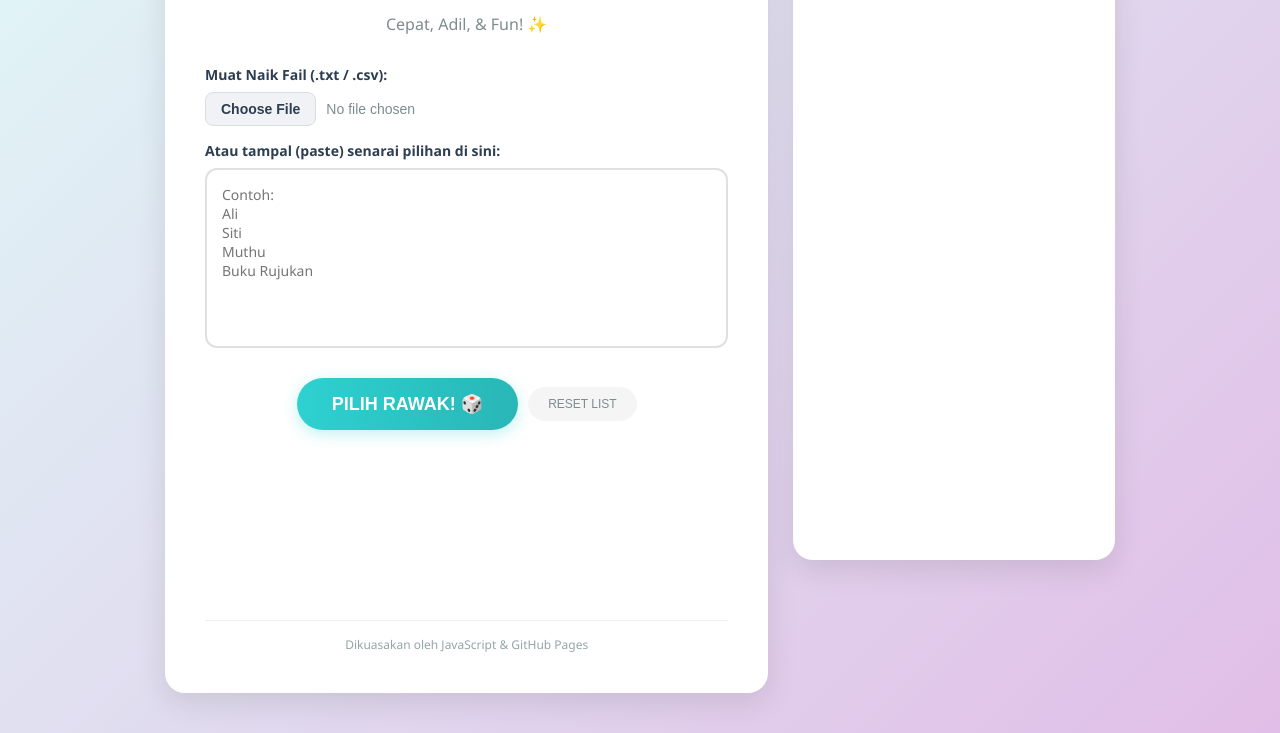
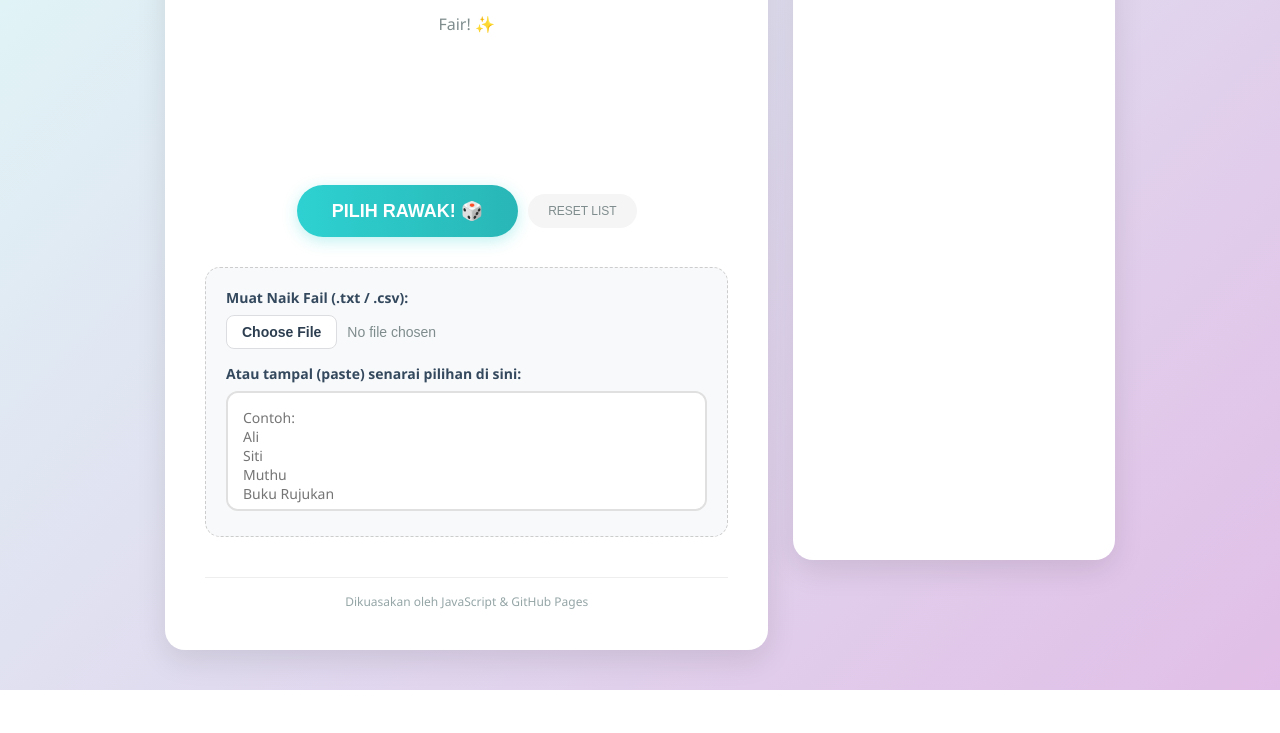
Before and after one commit to DrMuhammadAzmi/Randomizer, a plain HTML site: page index.html in a window 1280 px wide. Shown: the part 140-873 px from the top of the page. After the commit the page ends 830 px from the top, so only its background shows below. Drawn offline with nearby package versions, Linux system fonts and the light colour scheme.

Commit message:
Update index.html

```diff
--- a/index.html
+++ b/index.html
@@ -58,27 +58,35 @@
             flex-direction: column;
         }
 
-        h1 { font-size: 28px; margin-bottom: 10px; color: var(--text); }
+        h1 { font-size: 28px; margin-bottom: 5px; color: var(--text); }
         h2 { font-size: 20px; margin-top: 0; color: var(--secondary); border-bottom: 2px dashed #eee; padding-bottom: 10px; margin-bottom: 20px; }
-        .subtitle { font-size: 16px; color: #7f8c8d; margin-bottom: 30px; }
-        label { display: block; text-align: left; font-weight: 600; margin-bottom: 8px; font-size: 14px; }
+        .subtitle { font-size: 16px; color: #7f8c8d; margin-bottom: 10px; }
 
-        .upload-btn { display: block; margin-bottom: 15px; font-size: 14px; color: #7f8c8d; width: 100%; }
-        .upload-btn::file-selector-button {
-            background-color: #f0f2f5; border: 1px solid #dcdde1; padding: 8px 15px;
-            border-radius: 8px; cursor: pointer; font-family: inherit; font-weight: 600;
-            color: var(--text); transition: background-color 0.2s; margin-right: 10px;
+        /* RUANG KEPUTUSAN (Dinaikkan ke atas) */
+        #result-container { margin: 10px 0 20px 0; min-height: 120px; position: relative; display: flex; justify-content: center; align-items: center;}
+
+        #result {
+            font-size: 30px; font-weight: 700; color: #7f8c8d;
+            word-wrap: break-word; opacity: 0; transform: scale(0.8);
+            transition: opacity 0.3s, transform 0.3s;
         }
-        .upload-btn::file-selector-button:hover { background-color: #e2e6ea; }
+        #result.show { opacity: 1; transform: scale(1); }
 
-        textarea {
-            width: 100%; height: 180px; padding: 15px; border-radius: 12px;
-            border: 2px solid #e0e0e0; font-family: inherit; font-size: 14px;
-            resize: none; box-sizing: border-box; transition: border-color 0.3s;
+        #result.countdown-text {
+            font-size: 80px;
+            color: #e74c3c;
+            font-weight: 900;
         }
-        textarea:focus { border-color: var(--primary); outline: none; }
 
-        .controls { margin-top: 25px; display: flex; gap: 10px; justify-content: center; align-items: center; }
+        #result.winner-text {
+            font-size: 45px; /* Saiz dah dikecilkan kepada 45px */
+            color: var(--primary);
+            font-weight: 900;
+            text-shadow: 2px 2px 8px rgba(0,0,0,0.1);
+        }
+
+        /* RUANG BUTANG */
+        .controls { margin-bottom: 30px; display: flex; gap: 10px; justify-content: center; align-items: center; }
 
         .pick-btn {
             background: linear-gradient(90deg, var(--primary) 0%, #29b6b6 100%);
@@ -96,27 +104,30 @@
         }
         .reset-btn:hover { background-color: #e0e0e0; }
 
-        #result-container { margin-top: 30px; min-height: 120px; position: relative; display: flex; justify-content: center; align-items: center;}
-
-        #result {
-            font-size: 30px; font-weight: 700; color: #7f8c8d;
-            word-wrap: break-word; opacity: 0; transform: scale(0.8);
-            transition: opacity 0.3s, transform 0.3s;
-        }
-        #result.show { opacity: 1; transform: scale(1); }
-
-        #result.countdown-text {
-            font-size: 80px;
-            color: #e74c3c;
-            font-weight: 900;
+        /* RUANG INPUT (Diturunkan ke bawah) */
+        .input-section {
+            background-color: #f8f9fa;
+            padding: 20px;
+            border-radius: 15px;
+            border: 1px dashed #ccc;
         }
 
-        #result.winner-text {
-            font-size: 40px;
-            color: var(--primary);
-            font-weight: 900;
-            text-shadow: 2px 2px 8px rgba(0,0,0,0.1);
+        label { display: block; text-align: left; font-weight: 600; margin-bottom: 8px; font-size: 14px; color: #34495e;}
+
+        .upload-btn { display: block; margin-bottom: 15px; font-size: 14px; color: #7f8c8d; width: 100%; }
+        .upload-btn::file-selector-button {
+            background-color: white; border: 1px solid #dcdde1; padding: 8px 15px;
+            border-radius: 8px; cursor: pointer; font-family: inherit; font-weight: 600;
+            color: var(--text); transition: background-color 0.2s; margin-right: 10px;
         }
+        .upload-btn::file-selector-button:hover { background-color: #e2e6ea; }
+
+        textarea {
+            width: 100%; height: 120px; padding: 15px; border-radius: 12px;
+            border: 2px solid #e0e0e0; font-family: inherit; font-size: 14px;
+            resize: none; box-sizing: border-box; transition: border-color 0.3s;
+        }
+        textarea:focus { border-color: var(--primary); outline: none; }
 
         ul#historyList {
             list-style: none; padding: 0; margin: 0;
@@ -150,21 +161,23 @@
     <div class="wrapper">
         <div class="main-card">
             <h1>RANDOM PICKER</h1>
-            <p class="subtitle">Cepat, Adil, & Fun! ✨</p>
+            <p class="subtitle">Fair! ✨</p>
 
-            <label for="fileInput">Muat Naik Fail (.txt / .csv):</label>
-            <input type="file" id="fileInput" accept=".txt,.csv" class="upload-btn">
-
-            <label for="itemList">Atau tampal (paste) senarai pilihan di sini:</label>
-            <textarea id="itemList" placeholder="Contoh:&#10;Ali&#10;Siti&#10;Muthu&#10;Buku Rujukan"></textarea>
+            <div id="result-container">
+                <div id="result"></div>
+            </div>
 
             <div class="controls">
                 <button class="pick-btn" id="pickBtn" onclick="pickRandom()">PILIH RAWAK! 🎲</button>
                 <button class="reset-btn" onclick="resetPicker()">RESET LIST</button>
             </div>
 
-            <div id="result-container">
-                <div id="result"></div>
+            <div class="input-section">
+                <label for="fileInput">Muat Naik Fail (.txt / .csv):</label>
+                <input type="file" id="fileInput" accept=".txt,.csv" class="upload-btn">
+
+                <label for="itemList">Atau tampal (paste) senarai pilihan di sini:</label>
+                <textarea id="itemList" placeholder="Contoh:&#10;Ali&#10;Siti&#10;Muthu&#10;Buku Rujukan"></textarea>
             </div>
 
             <div class="footer">Dikuasakan oleh JavaScript & GitHub Pages</div>
@@ -213,7 +226,7 @@
                     const randomTemp = items[Math.floor(Math.random() * items.length)];
                     resultDiv.innerText = randomTemp;
 
-                    const randomInterval = Math.floor(Math.random() * (500 - 300 + 1)) + 300;
+                    const randomInterval = Math.floor(Math.random() * (700 - 300 + 1)) + 300;
                     setTimeout(doShuffle, randomInterval);
                 } else {
                     startCountdown();
@@ -223,7 +236,7 @@
             doShuffle();
 
             function startCountdown() {
-                let count = 5;
+                let count = 3;
                 resultDiv.className = 'countdown-text show';
                 resultDiv.innerText = count;
 
@@ -246,9 +259,9 @@
                 resultDiv.className = 'winner-text show';
                 resultDiv.innerText = finalWinner;
 
-                // --- KESAN BUNGA API MERDEKA 🇲🇾 ---
-                const merdekaColors = ['#ed1c24', '#003478', '#ffcc00', '#ffffff']; // Merah, Biru, Kuning, Putih
-                const fireworksDuration = 3 * 1000; // Letup selama 3 saat
+                // KESAN BUNGA API MERDEKA
+                const merdekaColors = ['#ed1c24', '#003478', '#ffcc00', '#ffffff'];
+                const fireworksDuration = 3 * 1000;
                 const animationEnd = Date.now() + fireworksDuration;
                 const defaults = { startVelocity: 30, spread: 360, ticks: 60, zIndex: 0 };
 
@@ -265,28 +278,24 @@
 
                     const particleCount = 50 * (timeLeft / fireworksDuration);
 
-                    // Tembak dari belah kiri
                     confetti(Object.assign({}, defaults, {
                         particleCount,
                         origin: { x: randomInRange(0.1, 0.3), y: Math.random() - 0.2 },
                         colors: merdekaColors
                     }));
 
-                    // Tembak dari belah kanan
                     confetti(Object.assign({}, defaults, {
                         particleCount,
                         origin: { x: randomInRange(0.7, 0.9), y: Math.random() - 0.2 },
                         colors: merdekaColors
                     }));
                 }, 250);
-                // -----------------------------------
 
                 winnerCount++;
                 const li = document.createElement('li');
                 li.innerHTML = `${finalWinner} <span class="badge">#${winnerCount}</span>`;
                 historyList.prepend(li);
 
-                // Aktifkan butang selepas 3 saat (bila bunga api habis) supaya user tak kelam kabut klik
                 setTimeout(() => {
                     btn.disabled = false;
                     btn.innerText = "PILIH RAWAK! 🎲";
```
